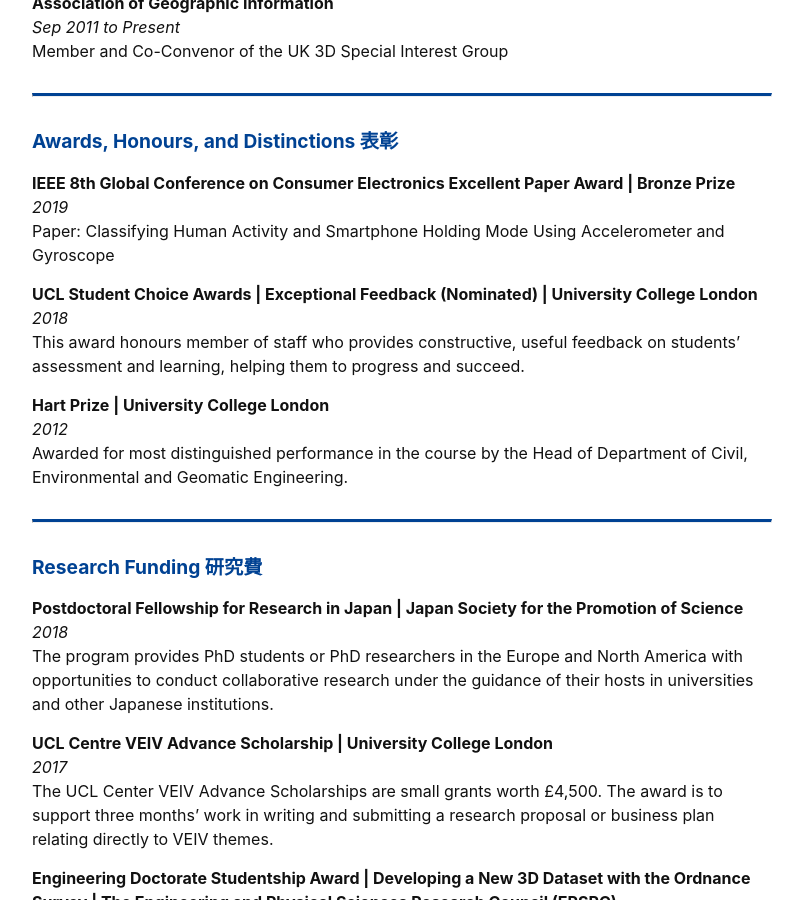
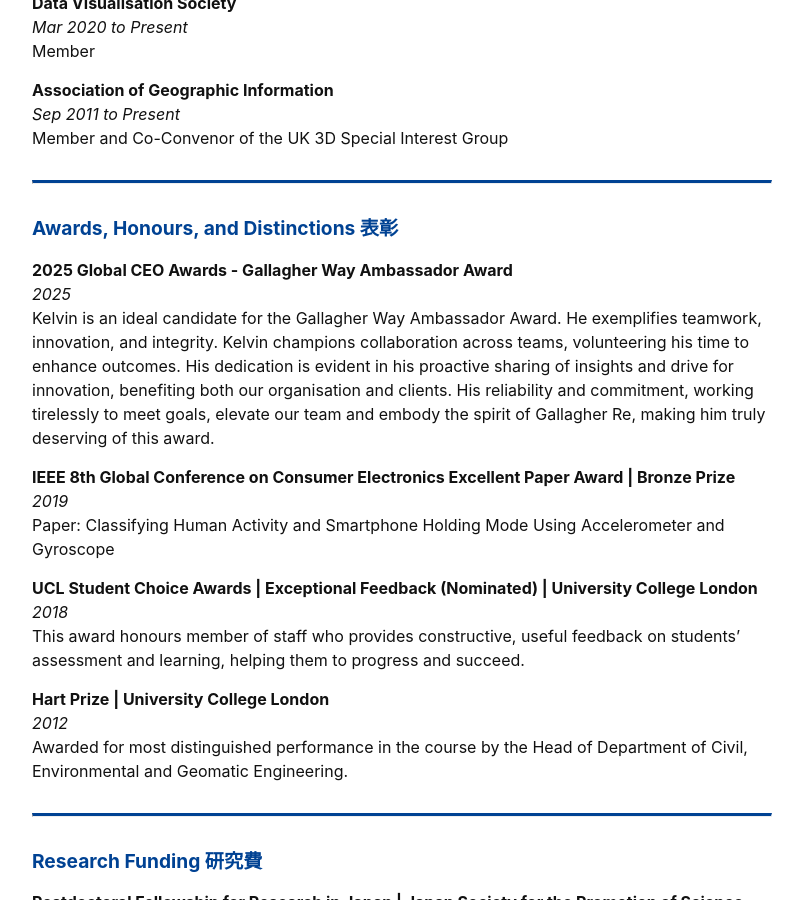
Before and after one commit to kel196/kel196.github.io, a Jekyll site: the page built from index.md, in a window 1280 px wide and 900 px high, scrolled down 2842 px. Shown: the whole window, without its empty margins (238-1041 px from the left). Built offline with Jekyll 4.4.1, drawn with Linux system fonts in a browser that asks for light colours; our own code applies the rules of GitHub Pages for plain Markdown files; some of the changed text lies outside the part shown.

Commit message:
2026 update

```diff
--- a/index.md
+++ b/index.md
@@ -19,11 +19,15 @@ Find out more about Kelvin's research and publications [here](#peer-reviewed-pub
 
 ---
 ## Work Experience 職歴
+**Global Head of Visualization | Gallagher Re**<br />
+*Jan 2025 to Present*<br />
+Digital<br />
+
 **Global Head of Geospatial | Gallagher Re**<br />
 *Aug 2024 to Present*<br />
-Global Data & Analytics<br />
+Digital<br />
 
-**Divisional Director - Head of Data | Gallagher Re**<br />
+**Head of Data | Gallagher Re**<br />
 *Sep 2023 to Jul 2024*<br />
 International<br />
 
@@ -107,6 +111,10 @@ Member and Co-Convenor of the UK 3D Special Interest Group<br />
 ---
 
 ## Awards, Honours, and Distinctions 表彰
+
+**2025 Global CEO Awards - Gallagher Way Ambassador Award**<br />
+*2025*<br />
+Kelvin is an ideal candidate for the Gallagher Way Ambassador Award. He exemplifies teamwork, innovation, and integrity. Kelvin champions collaboration across teams, volunteering his time to enhance outcomes. His dedication is evident in his proactive sharing of insights and drive for innovation, benefiting both our organisation and clients. His reliability and commitment, working tirelessly to meet goals, elevate our team and embody the spirit of Gallagher Re, making him truly deserving of this award.<br />
 
 **IEEE 8th Global Conference on Consumer Electronics Excellent Paper Award | Bronze Prize**<br />
 *2019*<br />
```
Also changed, not shown: other parts of index.md (+3 -3 lines).
